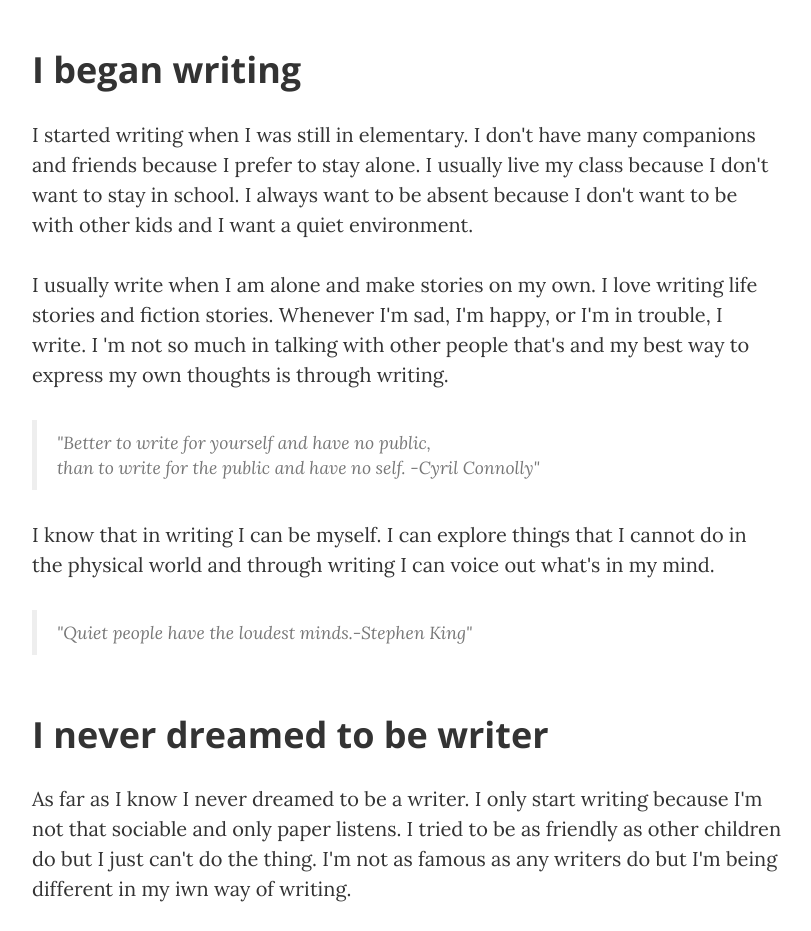
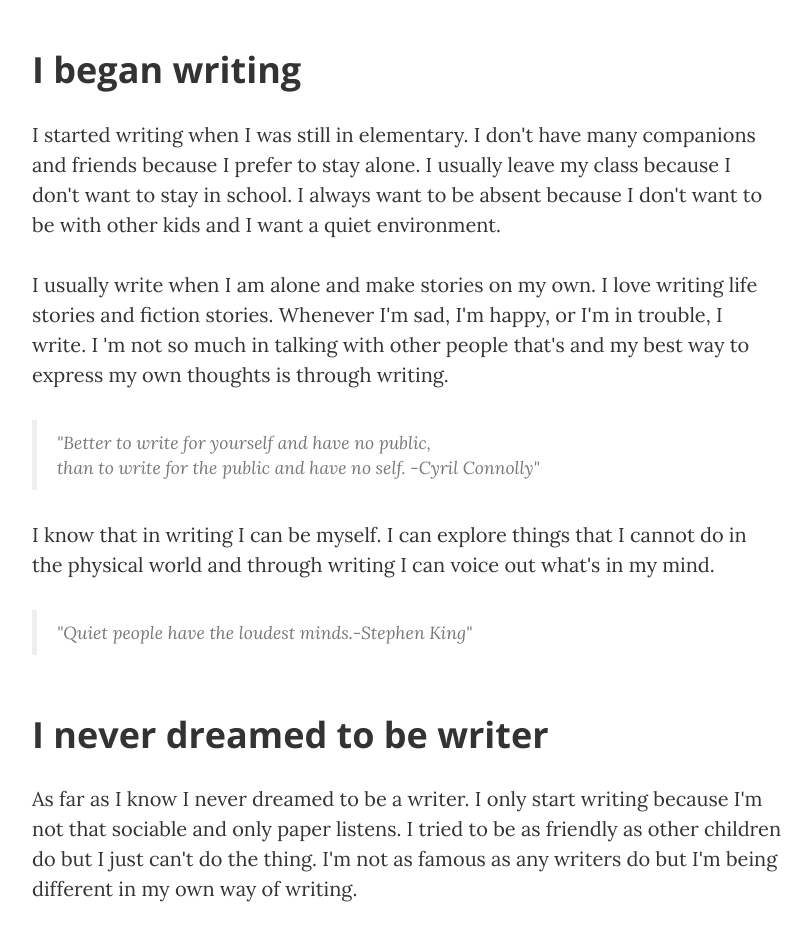
Before and after one commit to pamgianne/myPersonalBlog.github.io, a website: page post.html in a window 1280 px wide. Shown: the part 1160-2091 px from the top of the page, without its empty margins (233-1044 px from the left). Drawn offline with nearby package versions, Linux system fonts and the light colour scheme.

Commit message:
Update post.html

```diff
--- a/post.html
+++ b/post.html
@@ -100,7 +100,7 @@
 
                     <h2 class="section-heading">I began writing</h2>
 
-                    <p>I started writing when I was still in elementary. I don't have many companions and friends because I prefer to stay alone. I usually live my class because I don't want to stay in school. I always want to be absent because I don't want to be with other kids and I want a quiet environment.</p>
+                    <p>I started writing when I was still in elementary. I don't have many companions and friends because I prefer to stay alone. I usually leave my class because I don't want to stay in school. I always want to be absent because I don't want to be with other kids and I want a quiet environment.</p>
 
                     <p>I usually write when I am alone and make stories on my own. I love writing life stories and fiction stories. Whenever I'm sad, I'm happy, or I'm in trouble, I write. I 'm not so much in talking with other people that's and my best way to express my own thoughts is through writing.</p>
 
@@ -114,7 +114,7 @@
 
                     <h2 class="section-heading">I never dreamed to be writer</h2>
 
-                    <p>As far as I know I never dreamed to be a writer. I only start writing because I'm not that sociable and only paper listens. I tried to be as friendly as other children do but I just can't do the thing. I'm not as famous as any writers do but I'm being different in my iwn way of writing.</p>
+                    <p>As far as I know I never dreamed to be a writer. I only start writing because I'm not that sociable and only paper listens. I tried to be as friendly as other children do but I just can't do the thing. I'm not as famous as any writers do but I'm being different in my own way of writing.</p>
                     <p>As one of the writers said, you can never start and learn how to write if you don't even try to write a word. They say, you can only learn how to write if you turn on the faucet. I was once like this, a person scared to write but eventually I learned how to write because I tried to do it. I made my life as my inspiration and I became honest to myself, admitting all my mistakes and what I really feel.</p>
 
                     <p>I may not be the best writer but I can proudly say that I'm unique as the other writers do. I have my own way of writing style, my own way of writing skills and through writing I became free.</p>
```
